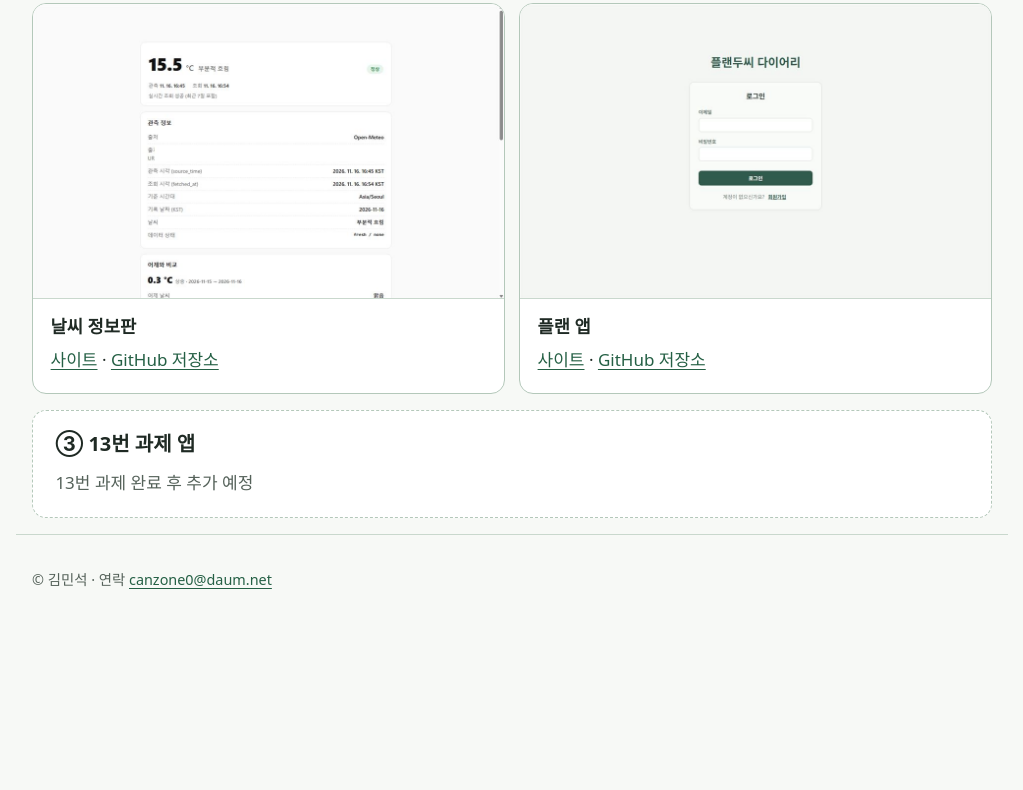
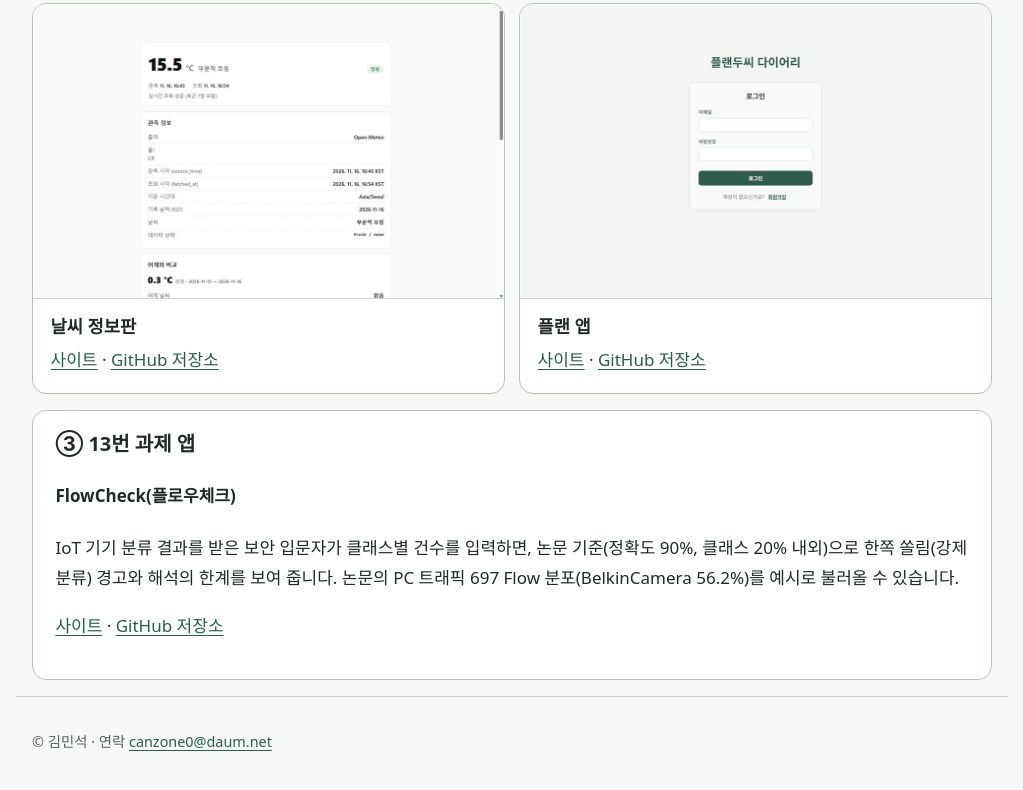
Before and after one commit to ILB72/kms-portfolio, a plain HTML site: page site/index.html in a window 1280 px wide. Shown: the part 3910-4700 px from the top of the page, without its empty margins (128-1151 px from the left). Before the commit the page ends 4550 px from the top, so only its background shows below. Drawn offline with Linux system fonts and the light colour scheme.

Commit message:
feat(site): 대표작 ③ 13번 과제 앱(FlowCheck) 카드 추가
Co-Authored-By: Claude Sonnet 5.5 <noreply@anthropic.com>

```diff
--- a/site/index.html
+++ b/site/index.html
@@ -205,9 +205,11 @@
 </li>
 </ul>
 
-<div class="work pending-card reveal">
+<div class="work reveal">
 <h3>③ 13번 과제 앱</h3>
-<p class="pending">13번 과제 완료 후 추가 예정</p>
+<h4>FlowCheck(플로우체크)</h4>
+<p>IoT 기기 분류 결과를 받은 보안 입문자가 클래스별 건수를 입력하면, 논문 기준(정확도 90%, 클래스 20% 내외)으로 한쪽 쏠림(강제 분류) 경고와 해석의 한계를 보여 줍니다. 논문의 PC 트래픽 697 Flow 분포(BelkinCamera 56.2%)를 예시로 불러올 수 있습니다.</p>
+<p><a href="https://flowcheck-one.vercel.app/">사이트</a> · <a href="https://github.com/ILB72/flowcheck">GitHub 저장소</a></p>
 </div>
 </section>
 
```
